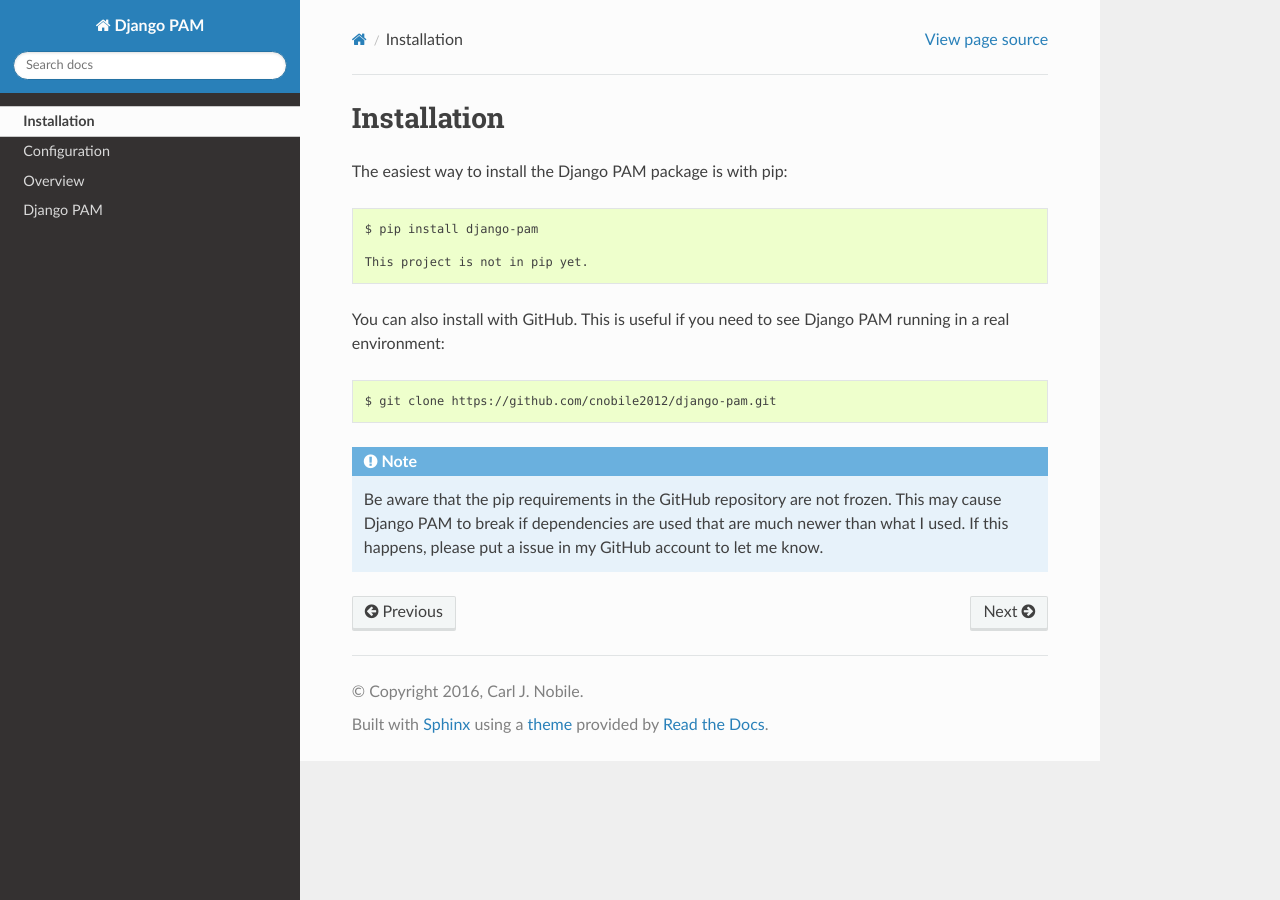
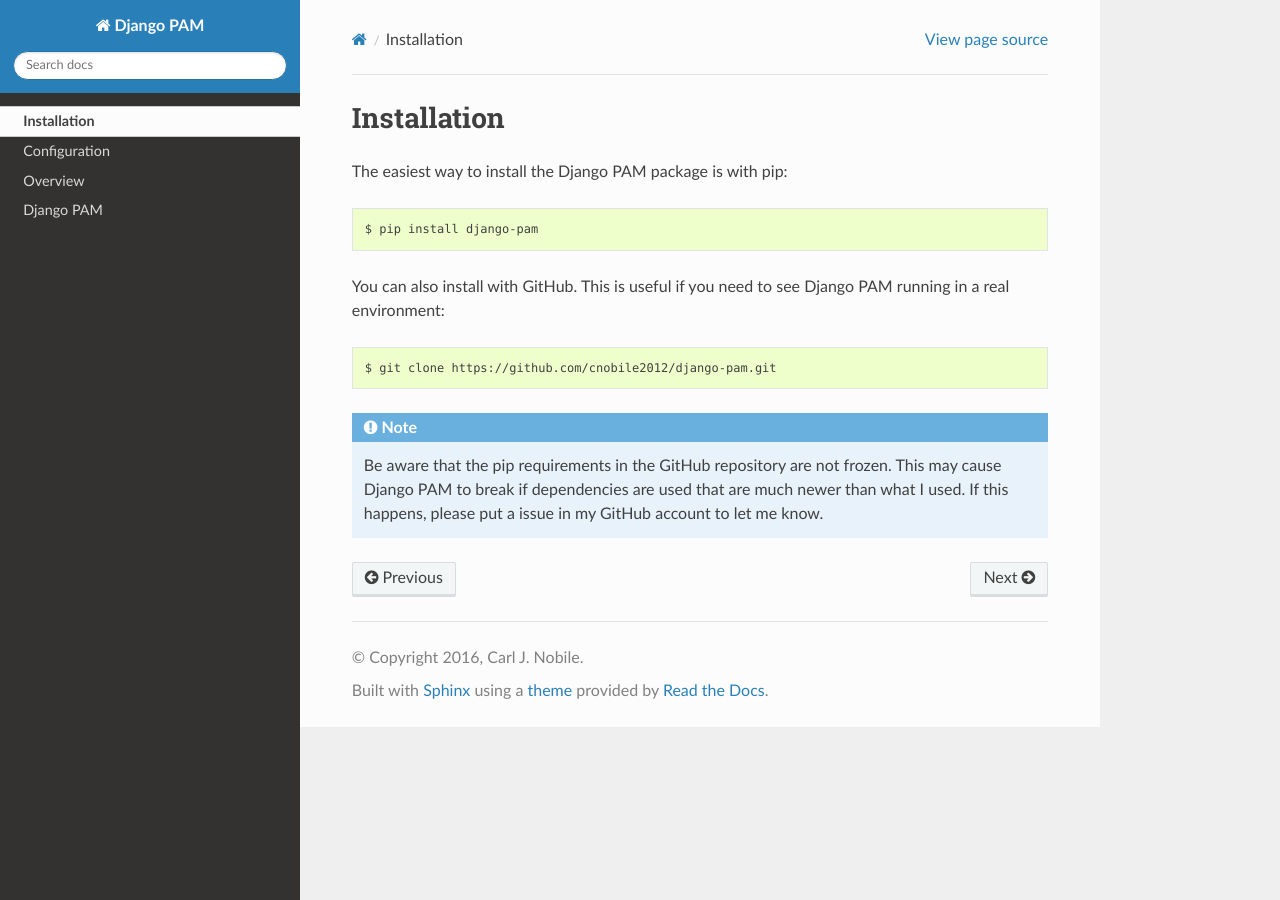
Before and after one commit to cnobile2012/django-pam, a Sphinx documentation site: the page built from docs/source/installation.rst, in a window 1280 px wide. Built offline with Sphinx 7.4.7 and the Read the Docs theme 2.0.0, drawn with Linux system fonts in a browser that asks for light colours; the version number could not be read and is left out.

Commit message:
Removed not on pypi line.

```diff
--- a/docs/source/installation.rst
+++ b/docs/source/installation.rst
@@ -4,8 +4,6 @@
 The easiest way to install the Django PAM package is with pip::
 
   $ pip install django-pam
-
-  This project is not in pip yet.
 
 You can also install with GitHub. This is useful if you need to see
 Django PAM running in a real environment::
```
